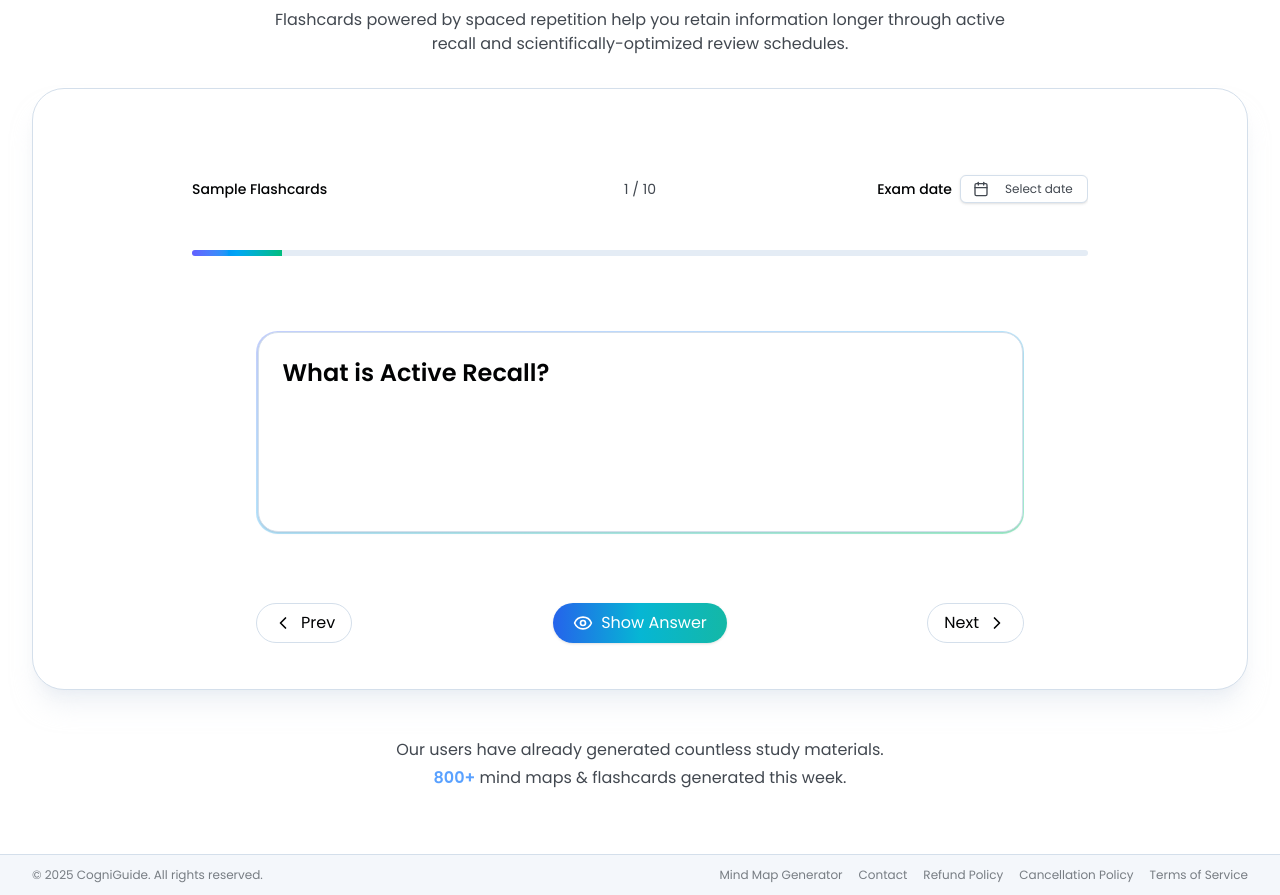
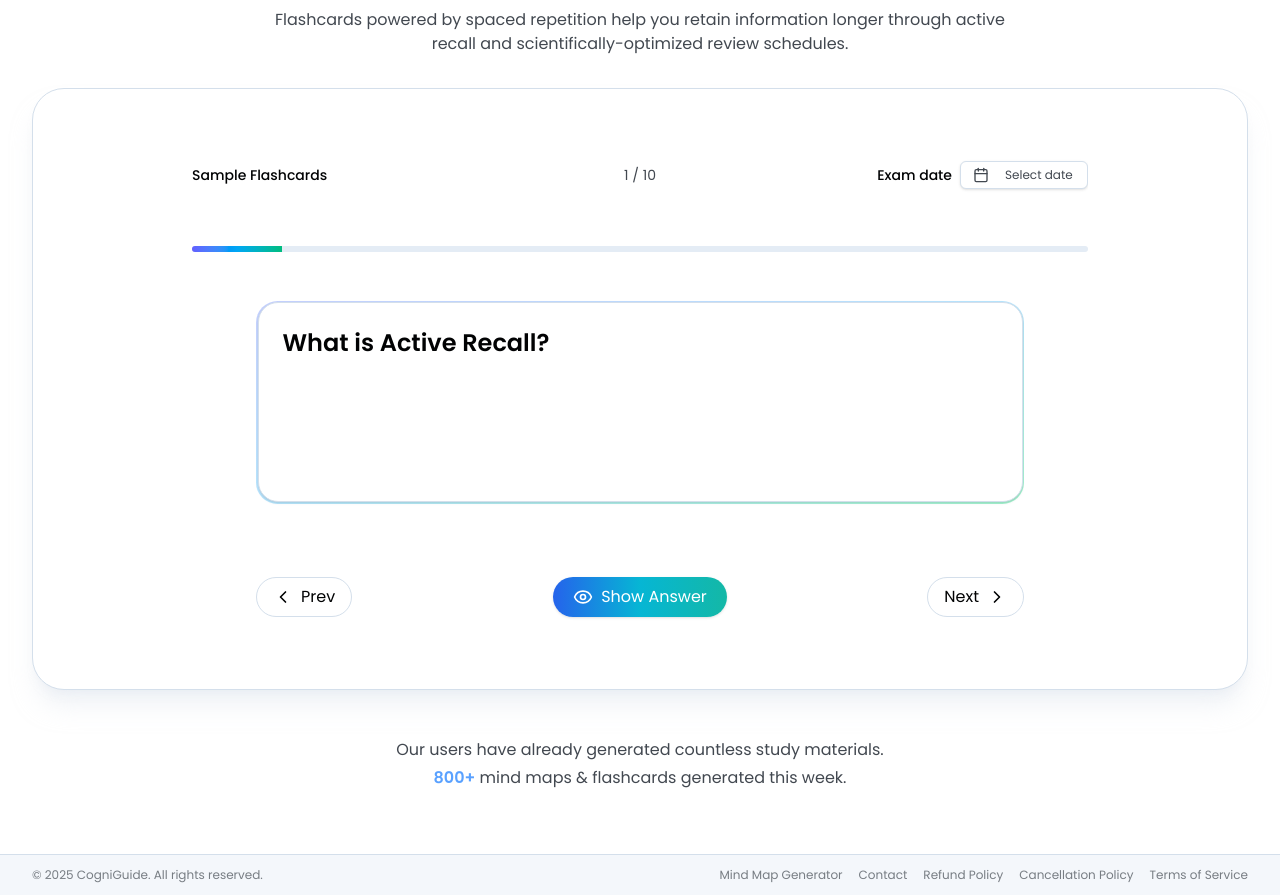
Before and after one commit to Led-adel-pilot/CogniGuide, a Next.js app: page / in a window 1280 px wide. Shown: the part 1636-2531 px from the top of the page. Built offline with nearby package versions, Linux system fonts and the light colour scheme; no server answers.

Commit message:
FlashcardModal Better spacing

```diff
--- a/components/FlashcardsModal.tsx
+++ b/components/FlashcardsModal.tsx
@@ -656,7 +656,7 @@ export default function FlashcardsModal({ open, title, cards, isGenerating = fal
       )}
 
       <div
-        className={`w-full h-full grid grid-rows-[auto,1fr,auto] bg-background ${
+        className={`w-full h-full grid grid-rows-[auto,1fr,auto] bg-background gap-y-6 pb-8 sm:pb-10 ${
           !isEmbedded ? 'pt-14 sm:pt-4 md:pt-0' : 'pt-4 md:pt-0'
         }`}
       >
@@ -705,7 +705,7 @@ export default function FlashcardsModal({ open, title, cards, isGenerating = fal
           </div>
         ) : null}
 
-        <div className="w-full max-w-3xl mx-auto overflow-auto py-2 mt-0 sm:mt-0 sm:flex sm:items-center sm:justify-center px-4 sm:px-6 md:px-0">
+        <div className="w-full max-w-3xl mx-auto overflow-auto py-2 mt-0 sm:mt-0 sm:flex sm:items-start sm:justify-center px-4 sm:px-6 md:px-0">
           {error ? (
             <div className="w-full text-sm text-red-600">{error}</div>
           ) : !hasCards ? (
```
